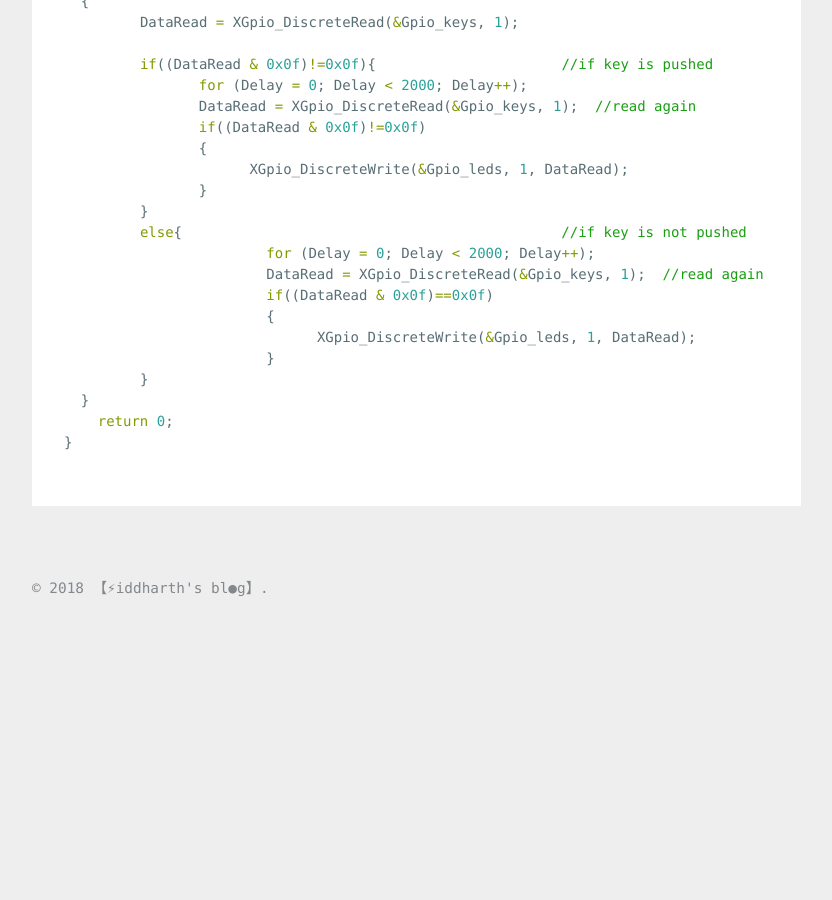
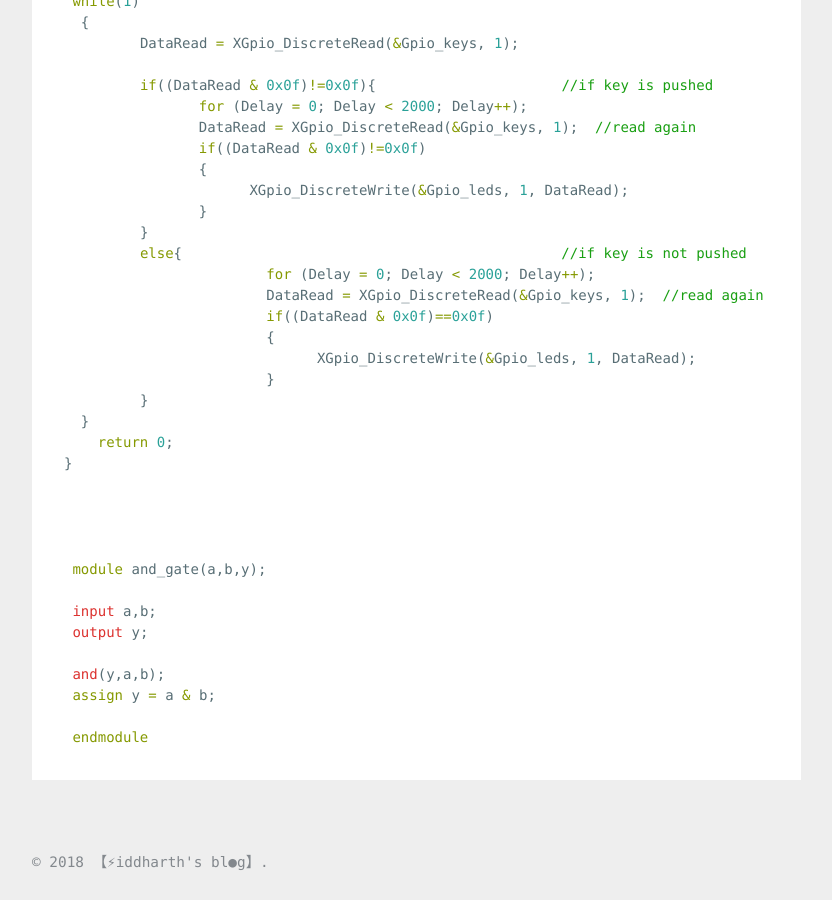
Before and after one commit to siddharth-pro/gitSiddharth.github.io, a Jekyll site: the page built from _posts/2018-10-11-using-microblaze-softcore-processor.markdown, in a window 1280 px wide and 900 px high, scrolled down 1480 px. Shown: the whole window, without its empty margins (40-872 px from the left). Built offline with Jekyll 4.4.1, drawn with Linux system fonts in a browser that asks for light colours; before the commit the page ends 2106 px from its top, so only the background shows below that.

Commit message:
Update 2018-10-11-using-microblaze-softcore-processor.markdown

````diff
--- a/_posts/2018-10-11-using-microblaze-softcore-processor.markdown
+++ b/_posts/2018-10-11-using-microblaze-softcore-processor.markdown
@@ -17,6 +17,7 @@ I found [this](http://www.techcounsellor.com/2017/06/putting-microblaze-processo
 #include "platform.h"
 
 /************************** Variable Defintions ******************************/
+
 XGpio Gpio_leds;  //Gpio_leds is user defined variable
 XGpio Gpio_keys;  //Also same as above
 
@@ -68,3 +69,15 @@ int main()
 }
 
  ```
+
+ ```verilog
+ module and_gate(a,b,y);
+
+ input a,b;
+ output y;
+
+ and(y,a,b);
+ assign y = a & b;
+
+ endmodule
+ ```
````
